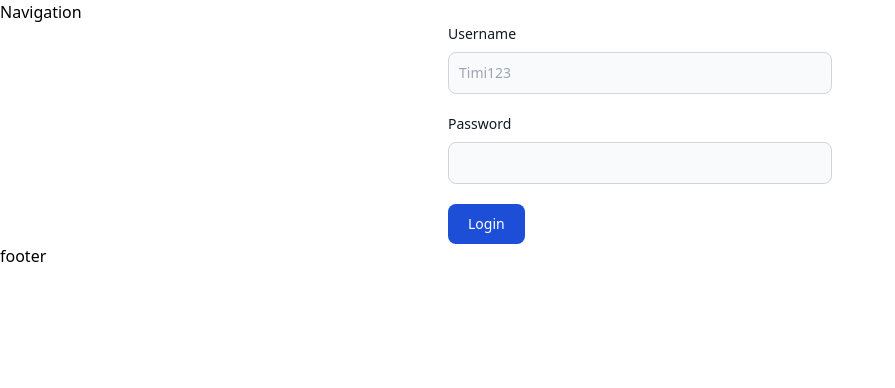
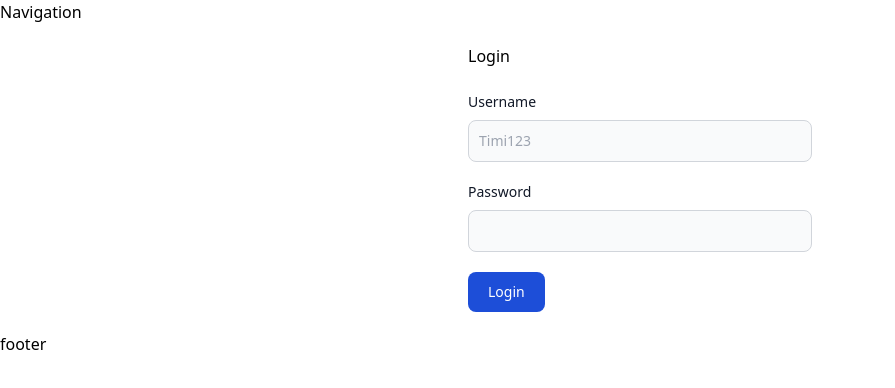
Before and after one commit to svetoslav0/time-management, a React (Vite) app in the folder Client/: page /auth/login in a window 1280 px wide. Shown: the top 388 px of the page, without its empty margins (0-895 px from the left). Built offline with nearby package versions, Linux system fonts and the light colour scheme.

Commit message:
minor style changes to Login form

```diff
--- a/Client/src/components/auth/Login.tsx
+++ b/Client/src/components/auth/Login.tsx
@@ -1,4 +1,3 @@
-
 import { useForm, SubmitHandler } from 'react-hook-form';
 
 type FormData = {
@@ -16,7 +15,9 @@ export default function Login() {
     const onSubmit: SubmitHandler<FormData> = (data) => console.log(data);
 
     return (
-        <form className='mx-auto max-w-sm' onSubmit={handleSubmit(onSubmit)}>
+        <div className='mx-auto flex max-w-sm flex-col gap-6 p-5'>
+            <h2>Login</h2>
+            <form className='' onSubmit={handleSubmit(onSubmit)}>
                 <div className='mb-5'>
                     <label
                         htmlFor='username'
@@ -35,7 +36,7 @@ export default function Login() {
                         aria-invalid={errors.username ? 'true' : 'false'}
                     />
                     {errors.username?.type === 'required' && (
-                    <span role='alert' className='text-red-500 dark:text-red-400 text-sm'>
+                        <span role='alert' className='text-sm text-red-500 dark:text-red-400'>
                             Username required!
                         </span>
                     )}
@@ -57,7 +58,7 @@ export default function Login() {
                         aria-invalid={errors.password ? 'true' : 'false'}
                     />
                     {errors.password?.type === 'required' && (
-                    <span role='alert' className='text-red-500 dark:text-red-400 text-sm'>
+                        <span role='alert' className='text-sm text-red-500 dark:text-red-400'>
                             Password required!
                         </span>
                     )}
@@ -69,5 +70,6 @@ export default function Login() {
                     Login
                 </button>
             </form>
+        </div>
     );
 }
```
Lines whose indentation alone changed are shown as unchanged.
